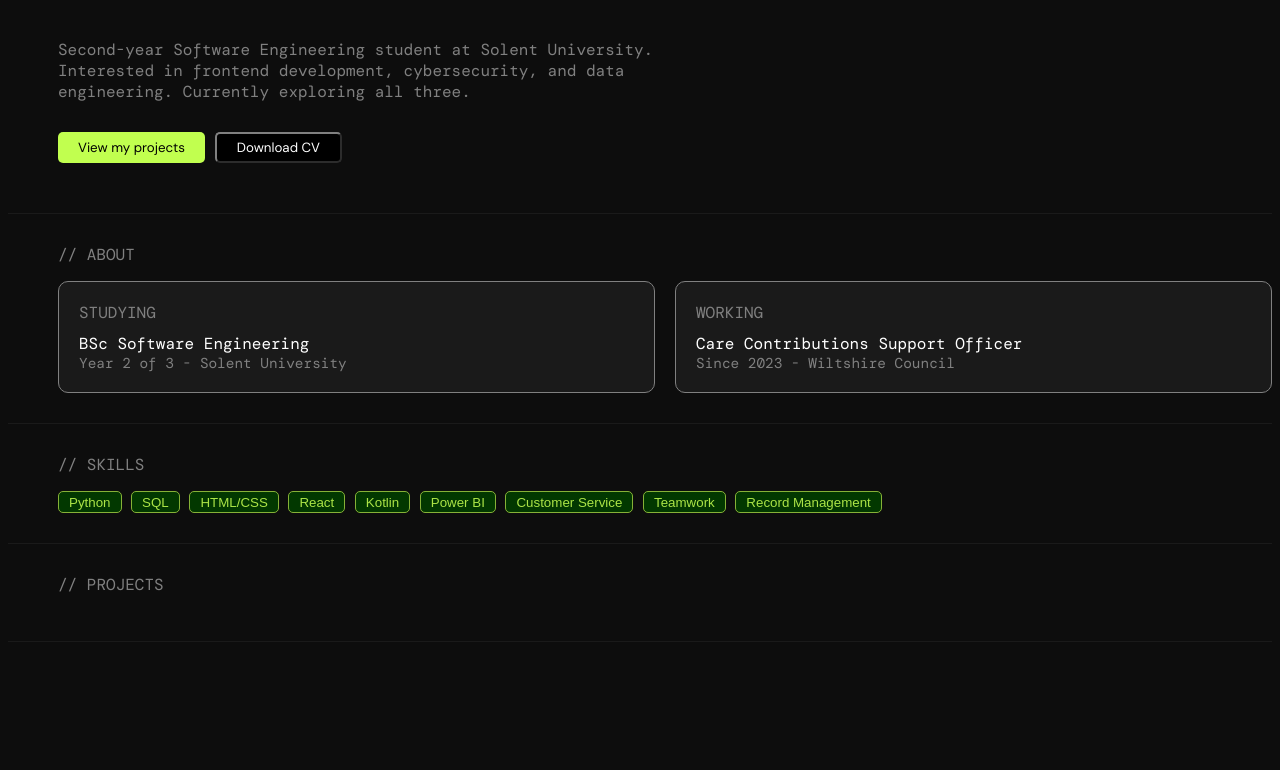
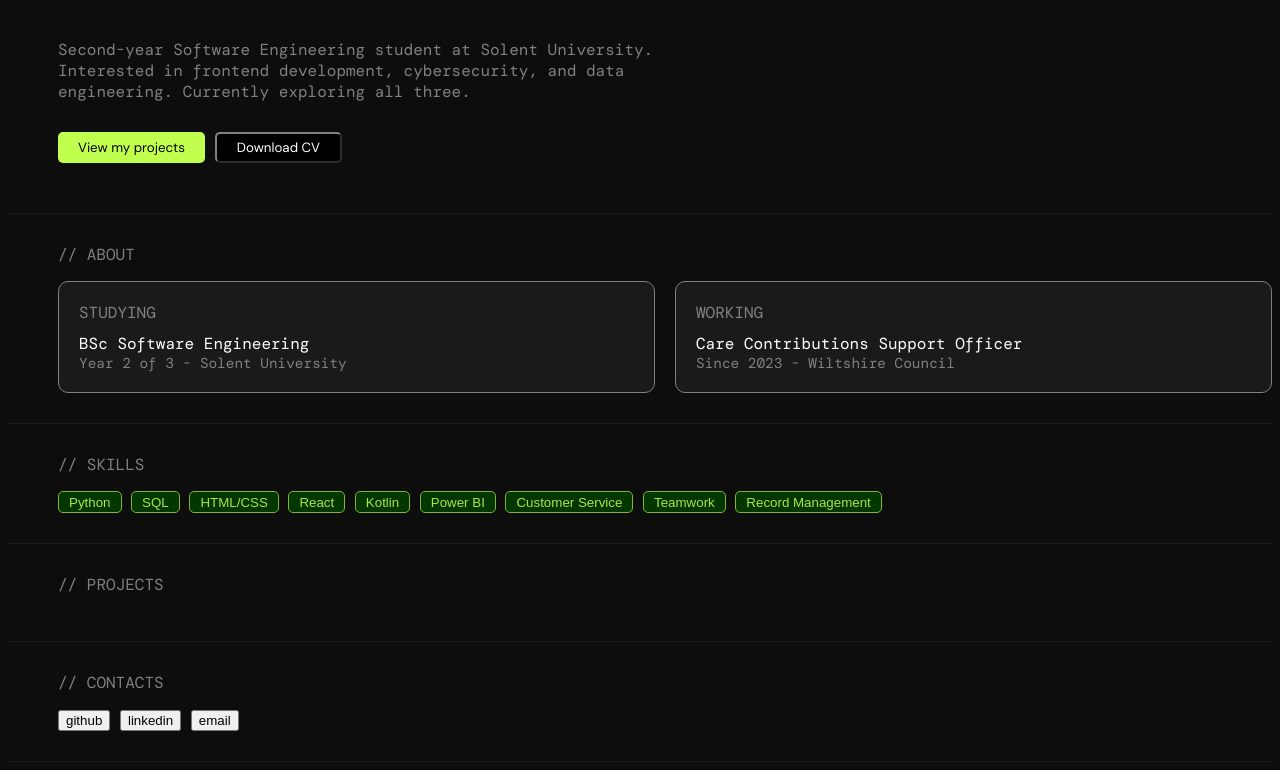
Before and after one commit to Ge021/portfolio_site, a plain HTML site: page index.html in a window 1280 px wide. Shown: the part 399-1169 px from the top of the page. Before the commit the page ends 1049 px from the top, so only its background shows below. Drawn offline with nearby package versions, Linux system fonts and the light colour scheme.

Commit message:
Added section for contacts on the main page

```diff
--- a/index.html
+++ b/index.html
@@ -87,7 +87,14 @@
     <div class="container_title">
         <p class="subtitle">// PROJECTS</p>
 
-        </div>
+    </div>
+    <div class="container_title">
+        <p class="subtitle">// CONTACTS</p>
+        <div contacts_container></div>
+            <button class="contact_btn"><div id="green"></div>github</button>
+            <button class="contact_btn"><div id="blue"></div>linkedin</button>
+            <button class="contact_btn">email</button>
+
     </div>
 
 </body>
```
